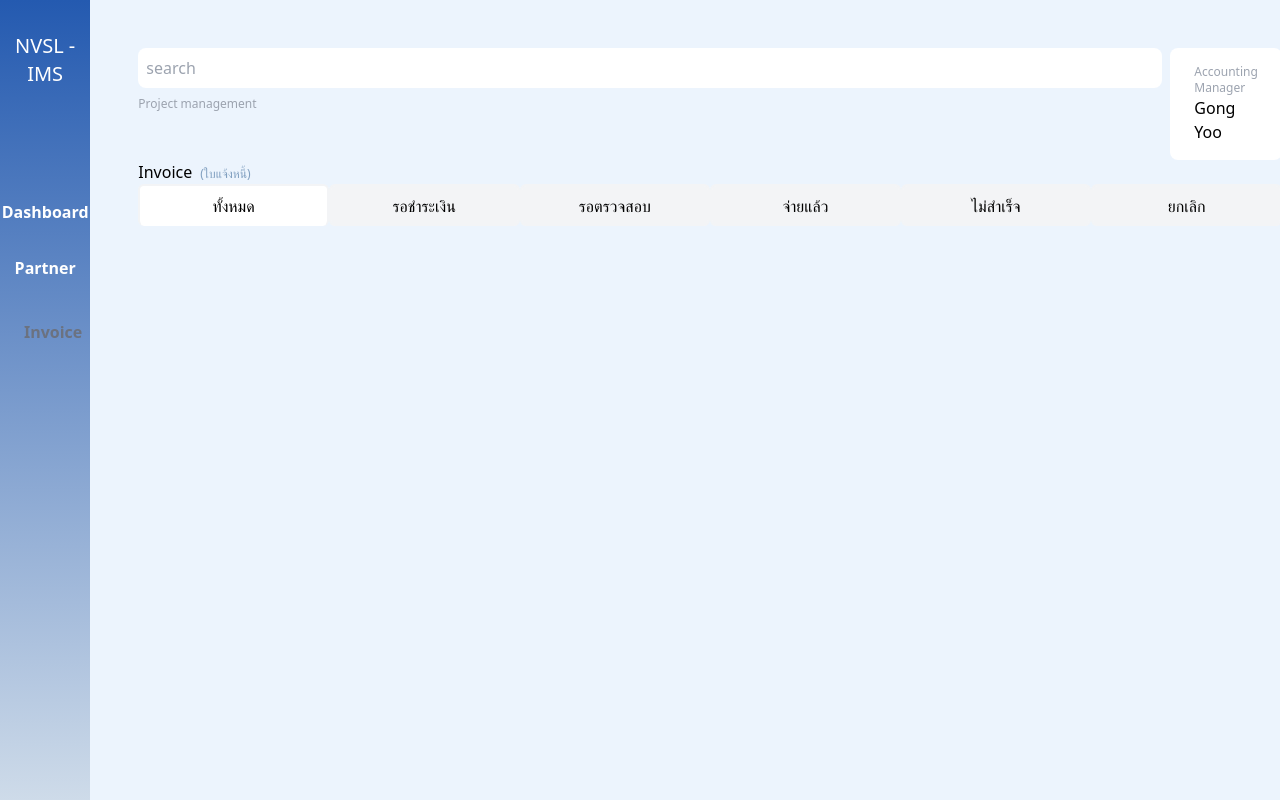
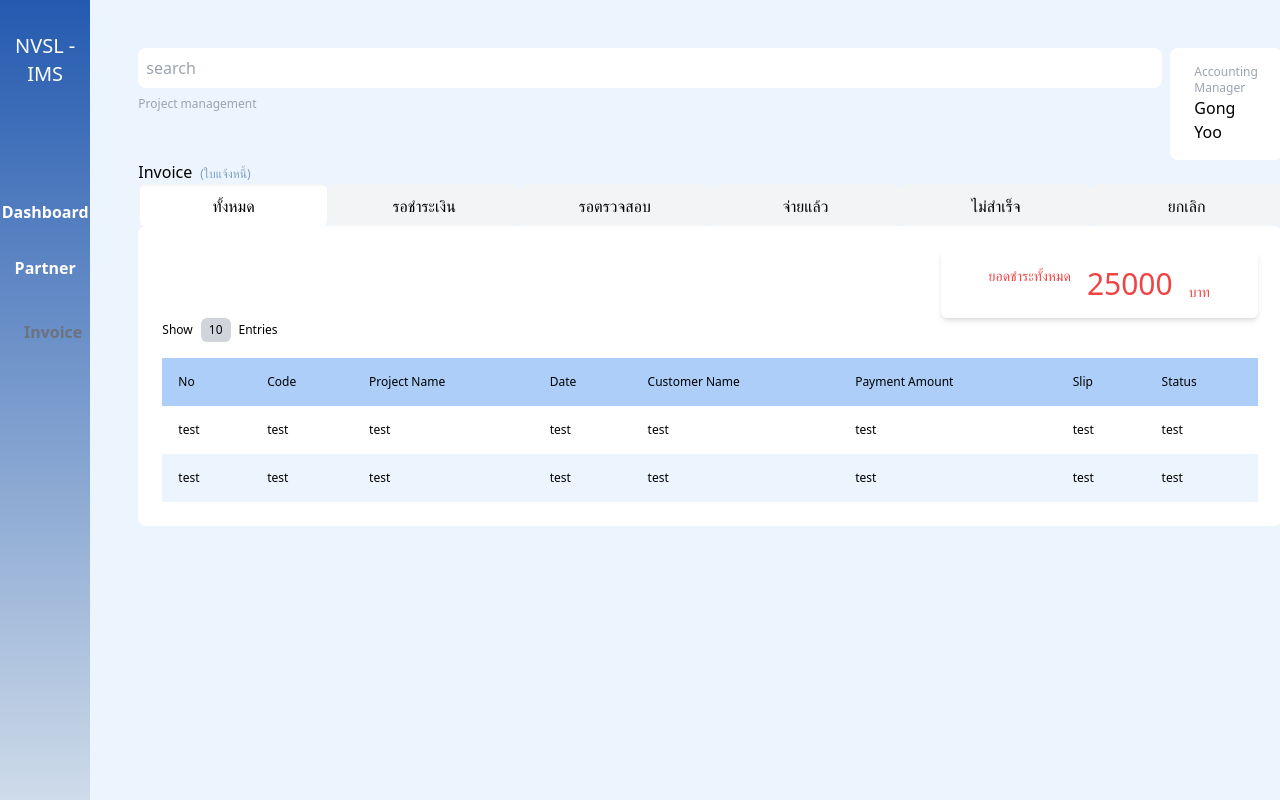
Before and after one commit to sasirat/nvsl-invoice, a Next.js app: page / in a window 1280 px wide. Shown: the top 800 px of the page. Built offline with nearby package versions, Linux system fonts and the light colour scheme.

Commit message:
Add Table

```diff
--- a/components/Invoice.tsx
+++ b/components/Invoice.tsx
@@ -1,5 +1,6 @@
 import styles from '../styles/Invoice.module.css'
 import StatusMenu from '../components/StatusMenu'
+import InvoiceBody from '../components/InvoiceBody'
 
 const Invoice = () => {
   return (
@@ -10,6 +11,7 @@ const Invoice = () => {
       </div>
       <div>
         <StatusMenu />
+        <InvoiceBody total="25000" />
       </div>
     </div >
   )
--- /dev/null
+++ b/components/InvoiceBody.tsx
@@ -0,0 +1,65 @@
+import { FC } from 'react'
+import styles from '../styles/Invoice.module.css'
+
+export interface InvoiceBodyProps {
+  total?: string
+}
+
+const InvoiceBody: FC<InvoiceBodyProps> = ({ total }) => {
+  return (
+    <div className="bg-white rounded-lg p-6">
+      <div className="flex justify-end">
+        <div className="rounded-md bg-white shadow-md px-12 py-4 flex text-red-500">
+          <p className="text-sm">ยอดชำระทั้งหมด</p>
+          <p className="text-3xl mx-4">{total}</p>
+          <p className="text-sm mt-4">บาท</p>
+        </div>
+      </div>
+      <div className="flex text-xs">
+        <p className="mt-1">Show</p>
+        <div className="bg-gray-300 rounded-md px-2 py-1 mx-2">10</div>
+        <p className="mt-1">Entries</p>
+      </div>
+      <div className="mt-4">
+        <table className="w-full text-xs">
+          <thead>
+            <tr className={`${styles.table_header} ${styles.table}`}>
+              <td className="py-4">No</td>
+              <td className="py-4">Code</td>
+              <td className="py-4">Project Name</td>
+              <td className="py-4">Date</td>
+              <td className="py-4">Customer Name</td>
+              <td className="py-4">Payment Amount</td>
+              <td className="py-4">Slip</td>
+              <td className="py-4">Status</td>
+            </tr>
+          </thead>
+          <tbody className={`${styles.table}`}>
+            <tr>
+              <td>test</td>
+              <td>test</td>
+              <td>test</td>
+              <td>test</td>
+              <td>test</td>
+              <td>test</td>
+              <td>test</td>
+              <td>test</td>
+            </tr>
+            <tr>
+              <td>test</td>
+              <td>test</td>
+              <td>test</td>
+              <td>test</td>
+              <td>test</td>
+              <td>test</td>
+              <td>test</td>
+              <td>test</td>
+            </tr>
+          </tbody>
+        </table>
+      </div>
+    </div>
+  )
+}
+
+export default InvoiceBody
```
